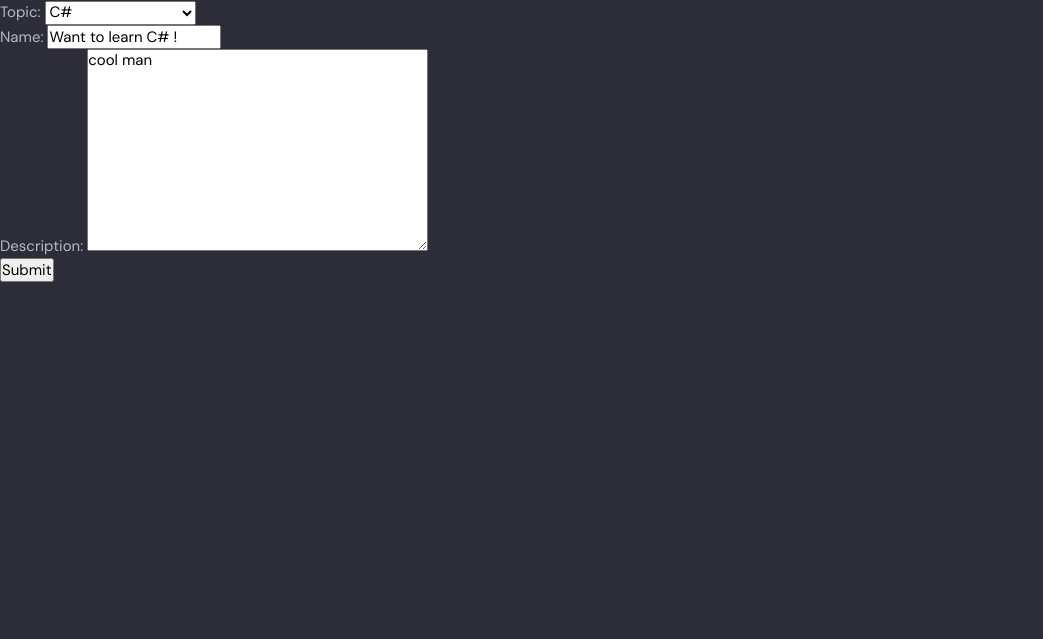
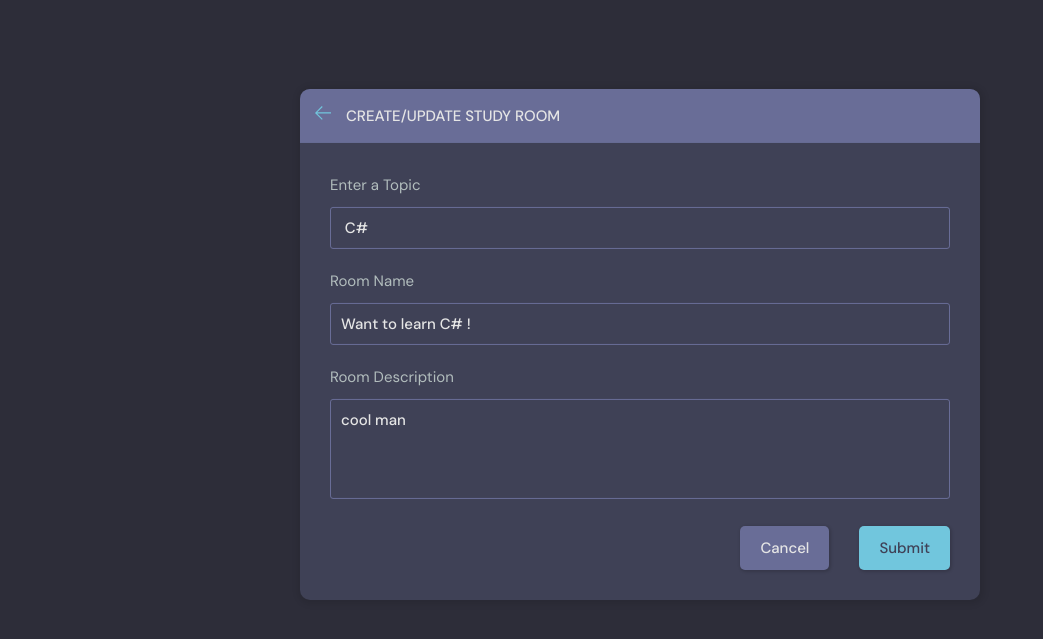
Before and after one commit to aliaan123/studybuddy, a Django app: page /update-room/9/ in a window 1280 px wide. Shown: the part 76-715 px from the top of the page, without its empty margins (0-1043 px from the left). Run offline with Django 5.2, Linux system fonts and the light colour scheme; a user stored in the database is signed in; data comes from the database, SQL or seed files in the repository; both versions use the stored data as it was after the commit.

Commit message:
Added styling to the create and update room page.

```diff
--- a/base/templates/base/room_form.html
+++ b/base/templates/base/room_form.html
@@ -1,20 +1,58 @@
-<!--Extends the "main.html" template and displays a form
-for creating a new room. The form includes a CSRF token for security.-->
 
+{% extends "main.html" %}
 
-{% extends 'main.html' %}
 
 {% block content %}
 
-<div>
-    <form method = "POST" action = "">
-        {% csrf_token %}
-        {{form.as_p}}
-        <!-- This is template that submits a post request. -->
-        <input type = "submit" value = "Submit" />
+  <main class="create-room layout">
+    <div class="container">
+      <div class="layout__box">
+        <div class="layout__boxHeader">
+          <div class="layout__boxTitle">
+            <a href="{% url 'home' %}">
+              <svg version="1.1" xmlns="http://www.w3.org/2000/svg" width="32" height="32" viewBox="0 0 32 32">
+                <title>arrow-left</title>
+                <path
+                  d="M13.723 2.286l-13.723 13.714 13.719 13.714 1.616-1.611-10.96-10.96h27.625v-2.286h-27.625l10.965-10.965-1.616-1.607z">
+                </path>
+              </svg>
+            </a>
+            <h3>Create/Update Study Room</h3>
+          </div>
+        </div>
+        <div class="layout__body">
+          <form class="form" action="" method = "POST">
+            {% csrf_token %}
 
-    </form>
+            <div class="form__group">
+              <label for="room_topic">Enter a Topic</label>
+              <input required type = "text" value = "{{room.topic.name}} "name = "topic" list = "topic-list" />
+              <datalist id = "topic-list">
+                <select id = "room_topic">
+                  {% for topic in topics %}
+                  <option value = "{{topic.name}}">{{topic.name}}</option>
+                  {% endfor %}
+                </select>
+              </datalist>
+            </div>
 
-</div>
+            <div class="form__group">
+              <label for="room_name">Room Name</label>
+              {{form.name}}
+            </div>
 
-{% endblock content%}
+            <div class="form__group">
+              <label for="room_description">Room Description</label>
+              {{form.description}}
+            </div>
+
+            <div class="form__action">
+              <a class="btn btn--dark" href="index.html">Cancel</a>
+              <button class="btn btn--main" type="submit">Submit</button>
+            </div>
+          </form>
+        </div>
+      </div>
+    </div>
+  </main>
+{% endblock content %}
--- a/base/views.py
+++ b/base/views.py
@@ -162,18 +162,25 @@ def userProfile(request, pk):
 def createRoom(request):
     # Initializes a new instance of the RoomForm class.
     form = RoomForm()
+
+    topics = Topic.objects.all()
+
     # Checks if the request method is POST.
     if request.method == 'POST':
-        # If the request method is POST, populate the form with the provided POST data
-        form = RoomForm(request.POST)
-        # If the form is valid, save the data to the database and redirect to the home page
-        if form.is_valid():
-            room = form.save(commit=False) # Gives a instance of this room
-            room.host = request.user # A host will be added based on whoever is logged in
-            room.save()
-            return redirect('home')
+        topic_name = request.POST.get('topic')
+        # used for if user picks topic from the existing ones (the ones in the database), then get that topic value.
+        # or if user creates a new topic outside of the existing ones, then we create that new topic.
+        topic, created = Topic.objects.get_or_create(name=topic_name)
+        # Creates a room object and sets the values.
+        Room.objects.create(
+            host=request.user,
+            topic=topic,
+            name=request.POST.get("name"),
+            description=request.POST.get("description"),
+        )
+        return redirect('home')
     # Creates a dictionary context containing the form. This data will be passed to the template for rendering.
-    context = {'form':form}
+    context = {'form':form, 'topics' : topics}
     # Uses the render function to render the "base/room_form.html" template with the provided context.
     return render(request, 'base/room_form.html', context)
 
@@ -186,6 +193,8 @@ def updateRoom(request, pk):
     # Initializes a form instance with the existing room data (instance=room).
     form = RoomForm(instance=room) # the form will be prefilled with the room value.
 
+    topics = Topic.objects.all()
+
     # Only allows the owner of the room to update the room.
     if request.user != room.host :
         return HttpResponse('You are not allowed here!')
@@ -193,14 +202,25 @@ def updateRoom(request, pk):
 
     # Check if it is a POST method
     if request.method == 'POST':
+
+        topic_name = request.POST.get('topic')
+        # used for if user picks topic from the existing ones (the ones in the database), then get that topic value.
+        # or if user creates a new topic outside of the existing ones, then we create that new topic.
+        topic, created = Topic.objects.get_or_create(name=topic_name)
+
+        room.name = request.POST.get('name')
+        room.topic = topic
+        room.description = request.POST.get('description')
+        room.save()
+
         # Populates the form with the provided POST data, replacing the values in the form with the new values.
-        form = RoomForm(request.POST, instance=room)
+        #form = RoomForm(request.POST, instance=room)
         # If the form is valid, save the data to the database and redirect to the home page
-        if form.is_valid():
-            form.save()
-            return redirect('home')
+        #if form.is_valid():
+            #form.save()
+        return redirect('home')
     # Creates a dictionary context containing the form. This data will be passed to the template for rendering.
-    context = {'form' : form}
+    context = {'form' : form, 'topics' : topics, 'room' : room}
     # Uses the render function to render the "base/room_form.html" template with the provided context.
     return render(request, 'base/room_form.html', context)
 
```
Also changed, not shown: base/templates/base/room_form_old.html (added, +20 -0 lines), db.sqlite3.
